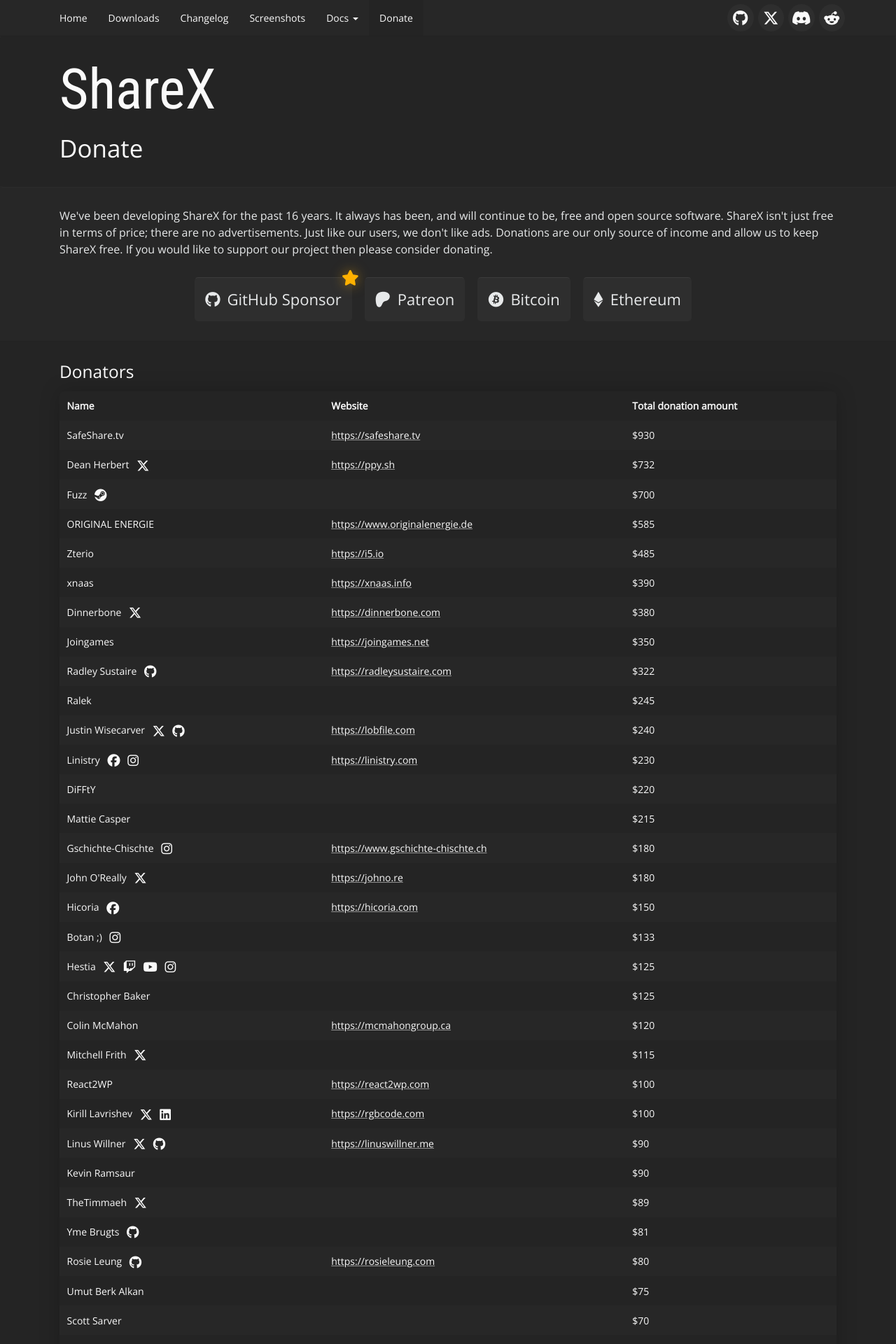
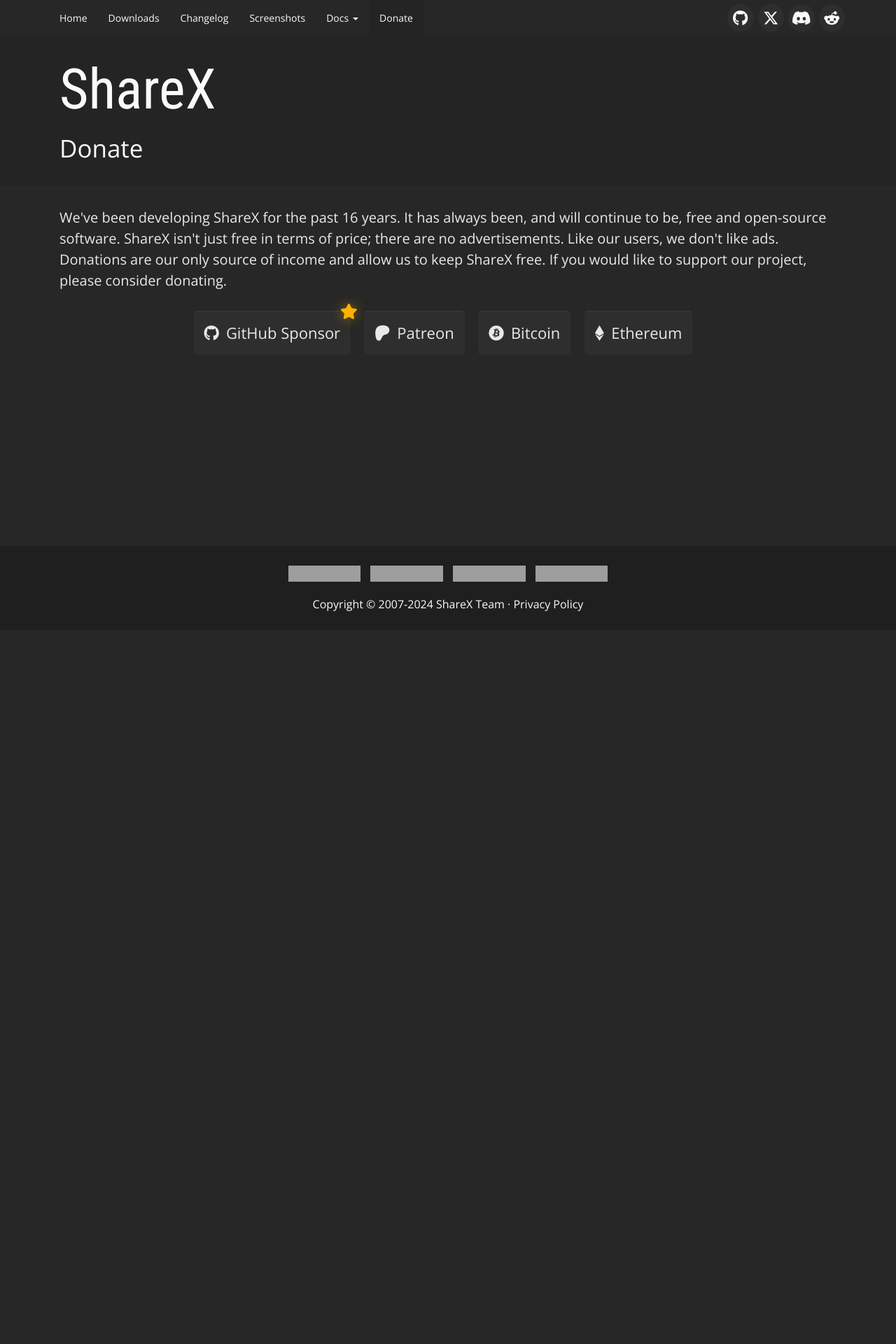
Before and after one commit to ShareX/sharex.github.io, a Jekyll site: the page built from donate.html, in a window 1280 px wide. Shown: the top 1920 px of the page at 70% size. Built offline with Jekyll 4.4.1, drawn with Linux system fonts in a browser that asks for light colours; after the commit the page ends 900 px from its top, so only the background shows below that; some of the changed text lies outside the part shown; grey boxes are pictures that could not be loaded.

Commit message:
Removed donators list

```diff
--- a/_data/donators.yml
+++ /dev/null
@@ -1,238 +0,0 @@
-- name: Zterio
-  website: https://i5.io
-  amount: 485
-
-- name: Dinnerbone
-  twitter: https://twitter.com/Dinnerbone
-  website: https://dinnerbone.com
-  amount: 380
-
-- name: Dean Herbert
-  twitter: https://twitter.com/ppy
-  website: https://ppy.sh
-  amount: 732
-
-- name: Mattie Casper
-  amount: 215
-
-- name: xnaas
-  website: https://xnaas.info
-  amount: 390
-
-- name: Hicoria
-  facebook: https://www.facebook.com/hicoria
-  website: https://hicoria.com
-  amount: 150
-
-- name: Ralek
-  amount: 245
-
-- name: Christopher Baker
-  amount: 125
-
-- name: Radley Sustaire
-  github: https://github.com/RadGH
-  website: https://radleysustaire.com
-  amount: 322
-
-- name: Kevin Ramsaur
-  amount: 90
-
-- name: Botan ;)
-  instagram: https://www.instagram.com/kyoukeiken
-  amount: 133
-
-- name: Mitchell Frith
-  twitter: https://twitter.com/Mitch_SGG
-  amount: 115
-
-- name: Linus Willner
-  twitter: https://twitter.com/linuswillner
-  github: https://github.com/linuswillner
-  website: https://linuswillner.me
-  amount: 90
-
-- name: Umut Berk Alkan
-  amount: 75
-
-- name: BraveSloth
-  amount: 70
-
-- name: Justin Wisecarver
-  twitter: https://twitter.com/lithium720
-  github: https://github.com/lithium720
-  website: https://lobfile.com
-  amount: 240
-
-- name: James Baggs
-  github: https://github.com/jamesharrisonbaggs
-  amount: 62
-
-- name: EJH2
-  github: https://github.com/EJH2
-  website: https://ej.gl
-  amount: 50
-
-- name: TheTimmaeh
-  twitter: https://twitter.com/TheTimmaeh
-  amount: 89
-
-- name: Nogar
-  amount: 40
-
-- name: LazyShpee
-  github: https://github.com/LazyShpee
-  amount: 40
-
-- name: Matthew Burgess
-  amount: 30
-
-- name: Matthew Burnett
-  github: https://github.com/lucario
-  amount: 25
-
-- name: Patchy Knowly
-  amount: 20
-
-- name: dimon222
-  github: https://github.com/dimon222
-  amount: 20
-
-- name: tehbasshunter
-  twitter: https://twitter.com/tehbasshunter
-  amount: 20
-
-- name: Willard Wider
-  amount: 10
-
-- name: Marvin Beuters
-  amount: 10
-
-- name: xBytez
-  amount: 10
-
-- name: FossHub
-  website: https://www.fosshub.com
-
-- name: Eco Web Design
-  facebook: https://www.facebook.com/EcoWebDesign
-  linkedin: https://www.linkedin.com/company/eco-web-design
-  website: https://ecowebdesign.com
-  amount: 50
-
-- name: Fuzz
-  steam: https://steamcommunity.com/id/SammyFuzz
-  amount: 700
-
-- name: Michelle Wexler
-  website: https://www.onrainsagi.com
-  amount: 50
-
-- name: Alexandr Kazakov
-  amount: 60
-
-- name: Junior™
-  twitter: https://twitter.com/falloutbr
-  amount: 27
-
-- name: Scott Sarver
-  amount: 70
-
-- name: Linistry
-  facebook: https://www.facebook.com/Linistry
-  instagram: https://www.instagram.com/officiallinistry
-  website: https://linistry.com
-  amount: 230
-
-- name: Kamil Monicz
-  github: https://github.com/Zaczero
-  linkedin: https://www.linkedin.com/in/kamil-monicz
-  amount: 25
-
-- name: DiFFtY
-  amount: 220
-
-- name: Yme Brugts
-  github: https://github.com/ymebrugts
-  amount: 81
-
-- name: Hooke007
-  amount: 40
-
-- name: SafeShare.tv
-  website: https://safeshare.tv
-  amount: 930
-
-- name: Rosie Leung
-  github: https://github.com/rosieleung
-  website: https://rosieleung.com
-  amount: 80
-
-- name: Jonathan@AmberstoneDigital
-  amount: 10
-
-- name: John O'Really
-  twitter: https://twitter.com/John_O_Really
-  website: https://johno.re
-  amount: 180
-
-- name: VJ Galaxy
-  amount: 21
-
-- name: Hestia
-  twitter: https://twitter.com/hestia__23
-  twitch: https://www.twitch.tv/hestia_23
-  youtube: https://www.youtube.com/user/23hestia
-  instagram: http://instagram.com/alethia23
-  amount: 125
-
-- name: RANKTW
-  github: https://github.com/RANKTW
-  steam: https://steamcommunity.com/id/RANKTW
-  youtube: https://www.youtube.com/c/RANKTW
-  twitter: https://twitter.com/oRANKTW
-  amount: 20
-
-- name: Joingames
-  website: https://joingames.net
-  amount: 350
-
-- name: Neo
-  amount: 30
-
-- name: Gschichte-Chischte
-  instagram: https://www.instagram.com/gschichte.chischte
-  website: https://www.gschichte-chischte.ch
-  amount: 180
-
-- name: Dapal
-  github: https://github.com/dapal-003
-  steam: https://steamcommunity.com/id/Dapal-003/
-  amount: 40
-
-- name: patriusek
-  steam: https://steamcommunity.com/id/patriusek
-  amount: 20
-
-- name: ORIGINAL ENERGIE
-  website: https://www.originalenergie.de
-  amount: 585
-
-- name: Kirill Lavrishev
-  twitter: https://twitter.com/thekirillrocks
-  linkedin: https://www.linkedin.com/in/kirill-lavrishev/
-  website: https://rgbcode.com
-  amount: 100
-
-- name: Colin McMahon
-  website: https://mcmahongroup.ca
-  amount: 120
-
-- name: ACertainCoder
-  github: https://github.com/ACertainCoder
-  steam: https://steamcommunity.com/id/acertaincoder
-  amount: 56
-
-- name: React2WP
-  website: https://react2wp.com
-  amount: 100
--- a/css/main.scss
+++ b/css/main.scss
@@ -496,10 +496,10 @@
 .container-donate {
     padding-top: $container-padding;
     padding-bottom: $container-padding-half;
-    font-size: 16px;
+    font-size: 20px;
+    font-weight: 300;
     background-color: $background-alt;
     color: $text-color-alt;
-    border-bottom: 1px solid $background-border;
 
     p {
         margin-bottom: $container-padding;
@@ -514,12 +514,6 @@
             margin-right: 10px;
         }
     }
-}
-
-.container-donate-2 {
-    padding-top: $container-padding;
-    padding-bottom: $container-padding-half;
-    background-color: $background;
 }
 
 .crypto-modal {
@@ -571,38 +565,6 @@
                 white-space: nowrap;
                 width: 280px;
             }
-        }
-    }
-}
-
-.patrons-panel {
-    a {
-        text-decoration: underline;
-        text-decoration-color: rgba(255, 255, 255, 0.5);
-    }
-
-    .fa-brands {
-        font-size: 18px;
-        vertical-align: middle;
-    }
-
-    .table {
-        background-color: $background;
-        border-radius: 6px;
-        box-shadow: 0px 0px 30px rgba(0, 0, 0, 0.2);
-        margin-top: $container-padding-half;
-
-        th,
-        td {
-            border: none;
-        }
-
-        td:first-child a {
-            margin-left: 0.5rem;
-        }
-
-        tr:nth-of-type(even) {
-            background-color: $background-alt;
         }
     }
 }
--- a/donate.html
+++ b/donate.html
@@ -5,7 +5,7 @@
 
 <div class="container-donate">
     <div class="container">
-        <p>We've been developing ShareX for the past {{ site.time | date: '%Y' | minus: 2008 }} years. It always has been, and will continue to be, free and open source software. ShareX isn't just free in terms of price; there are no advertisements. Just like our users, we don't like ads. Donations are our only source of income and allow us to keep ShareX free. If you would like to support our project then please consider donating.</p>
+        <p>We've been developing ShareX for the past {{ site.time | date: '%Y' | minus: 2008 }} years. It has always been, and will continue to be, free and open-source software. ShareX isn't just free in terms of price; there are no advertisements. Like our users, we don't like ads. Donations are our only source of income and allow us to keep ShareX free. If you would like to support our project, please consider donating.</p>
 
         <div class="text-center">
             <a class="btn" role="button" href="https://github.com/sponsors/Jaex">
@@ -68,37 +68,5 @@
     </div>
 </div>
 
-<div class="container-donate-2">
-    <div class="container">
-        <div class="patrons-panel">
-            <h3>Donators</h3>
-            <table class="table">
-                <tr>
-                    <th>Name</th>
-                    <th>Website</th>
-                    <th>Total donation amount</th>
-                </tr>
-                {% assign sortedDonators = site.data.donators | sort: "amount" | reverse %}
-                {% for donator in sortedDonators %}
-                <tr>
-                    <td>{{ donator.name }}
-                        {% if donator.twitter %}<a href="{{ donator.twitter }}"><i class="fa-brands fa-x-twitter"></i></a>{% endif %}
-                        {% if donator.facebook %}<a href="{{ donator.facebook }}"><i class="fa-brands fa-facebook"></i></a>{% endif %}
-                        {% if donator.github %}<a href="{{ donator.github }}"><i class="fa-brands fa-github"></i></a>{% endif %}
-                        {% if donator.twitch %}<a href="{{ donator.twitch }}"><i class="fa-brands fa-twitch"></i></a>{% endif %}
-                        {% if donator.youtube %}<a href="{{ donator.youtube }}"><i class="fa-brands fa-youtube"></i></a>{% endif %}
-                        {% if donator.linkedin %}<a href="{{ donator.linkedin }}"><i class="fa-brands fa-linkedin"></i></a>{% endif %}
-                        {% if donator.instagram %}<a href="{{ donator.instagram }}"><i class="fa-brands fa-instagram"></i></a>{% endif %}
-                        {% if donator.steam %}<a href="{{ donator.steam }}"><i class="fa-brands fa-steam"></i></a>{% endif %}
-                    </td>
-                    <td>{% if donator.website %}<a href="{{ donator.website }}">{{ donator.website }}</a>{% endif %}</td>
-                    <td>{% if donator.amount %}${{ donator.amount }}{% else %}*{% endif %}</td>
-                </tr>
-                {% endfor %}
-            </table>
-        </div>
-    </div>
-</div>
-
 {% include common-js.html %}
 <script src="/js/sharex.donate.js"></script>
```
